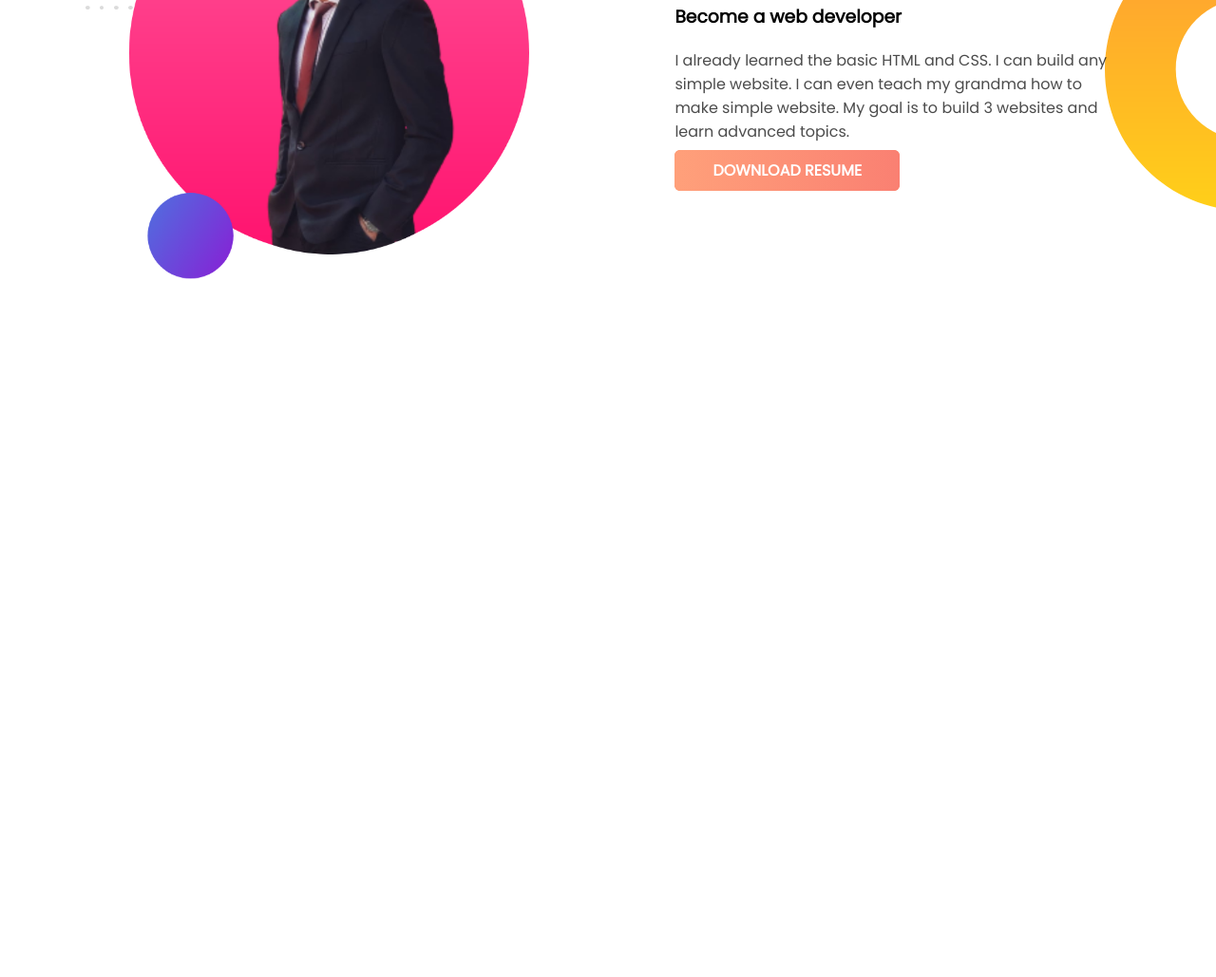
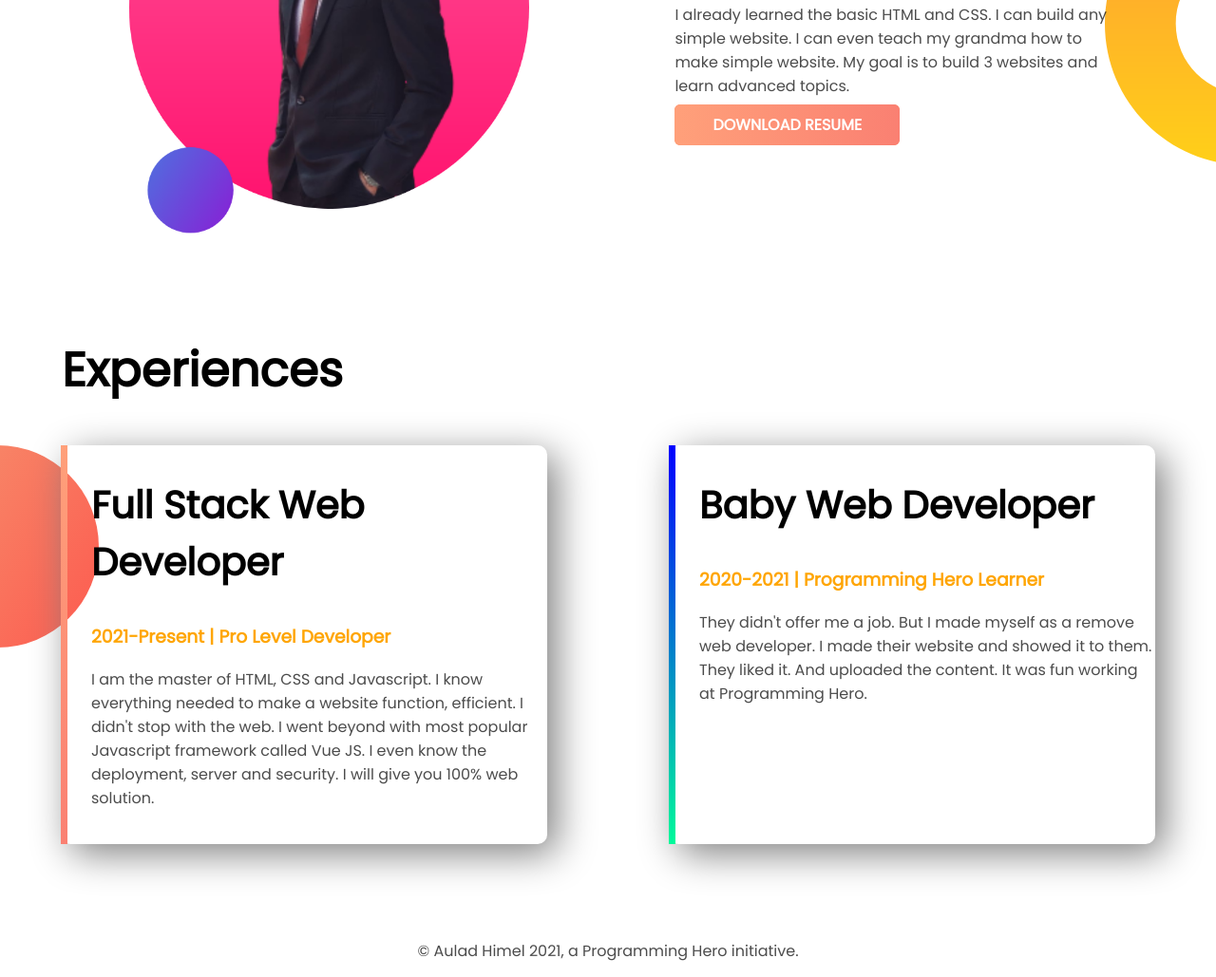
Before and after one commit to auladhimel/portfolio, a plain HTML site: page index.html in a window 1280 px wide. Shown: the part 793-1822 px from the top of the page at 95% size. Before the commit the page ends 1194 px from the top, so only its background shows below. Drawn offline with Linux system fonts and the light colour scheme.

Commit message:
Final portfolio

```diff
--- a/css/style.css
+++ b/css/style.css
@@ -5,15 +5,21 @@ body{
 h1{
     font-size: 50px;
 }
+h2{
+    font-size: 40px;
+}
+
 p{
     opacity: 70%;
 }
 .orange-color{
-    color: coral;
+    color: orange;
 }
-section{
+.flexible-container{
     display: flex;
     margin-bottom: 100px;
+    background-image: url(../images/exp-bg.png);
+    background-repeat: no-repeat;
 
 }
 .first-part{
@@ -46,3 +52,32 @@ section{
 .dream{
     padding-right: 8%;
 }
+.experiences-item{
+    width:50%;
+    margin-left: 5%;
+    margin-right: 5%;
+    box-shadow: 10px 10px 40px gray;
+    padding-left: 25px;
+    padding-bottom: 20px;
+    border-radius: 10px;
+}
+#web-fullstack{
+    border-left: 7px solid;
+    border-image: linear-gradient(#FFA07A,#FA8072);
+    border-image-slice: 1;
+
+}
+#web-babyDeveloper{
+    border-left: 7px solid;
+    border-image: linear-gradient(#0000FF,#00FA9A);
+    border-image-slice: 1;
+
+}
+.experience-area h1{
+    margin-left: 65px;
+}
+footer{
+    text-align: center;
+    opacity: 70%;
+    margin-bottom: 15px;
+}
--- a/index.html
+++ b/index.html
@@ -14,10 +14,10 @@
 
 <body>
 
-    <section class="banner">
+    <section class="banner flexible-container">
         <div class="first-part">
             <h1>Welcome To</h1>
-            <h1> <span class="orange-color">Aulad Himel </span>World!!</h1>
+            <h1> <span class="orange-color">Aulad Himel </span>World!</h1>
             <h3>Build Climber and Train Stopper</h3>
             <p>You might saw me jumping, climbing buildings, and stopping trains. But nobody pays me a dime for that
                 work.
@@ -32,7 +32,7 @@
         </div>
     </section>
 
-    <section class="dream-big">
+    <section class="dream-big flexible-container">
         <div class="first-part">
             <img src="images/himel2.png" alt="">
         </div>
@@ -41,11 +41,34 @@
             <h3>Become a web developer</h3>
             <p>I already learned the basic HTML and CSS. I can build any simple website. I can even teach my grandma how
                 to make simple website. My goal is to build 3 websites and learn advanced topics.</p>
-            <a class="button" href="https://github.com/auladhimel">DOWNLOAD RESUME</a>
+            <a class="button" target="_blank" href="https://github.com/auladhimel">DOWNLOAD RESUME</a>
+        </div>
+    </section>
+    <section class="experience-area">
+        <h1>Experiences</h1>
+        <div class="flexible-container">
 
+            <div id="web-fullstack" class="experiences-item">
+                <h2>Full Stack Web Developer</h2>
+                <h3 class="orange-color">2021-Present | Pro Level Developer</h3>
+                <p>I am the master of HTML, CSS and Javascript. I know everything needed to make a website function,
+                    efficient. I didn't stop with the web. I went beyond with most popular Javascript framework called
+                    Vue
+                    JS. I even know the deployment, server and security. I will give you 100% web solution.</p>
+            </div>
+            <div id="web-babyDeveloper" class="experiences-item">
+                <h2>Baby Web Developer</h2>
+                <h3 class="orange-color">2020-2021 | Programming Hero Learner</h3>
+                <p>They didn't offer me a job. But I made myself as a remove web developer. I made their website and
+                    showed
+                    it to them. They liked it. And uploaded the content. It was fun working at Programming Hero.</p>
+            </div>
         </div>
+    </section>
 
-    </section>
+    <footer>
+        © Aulad Himel 2021, a Programming Hero initiative.
+    </footer>
 
 
 
```
